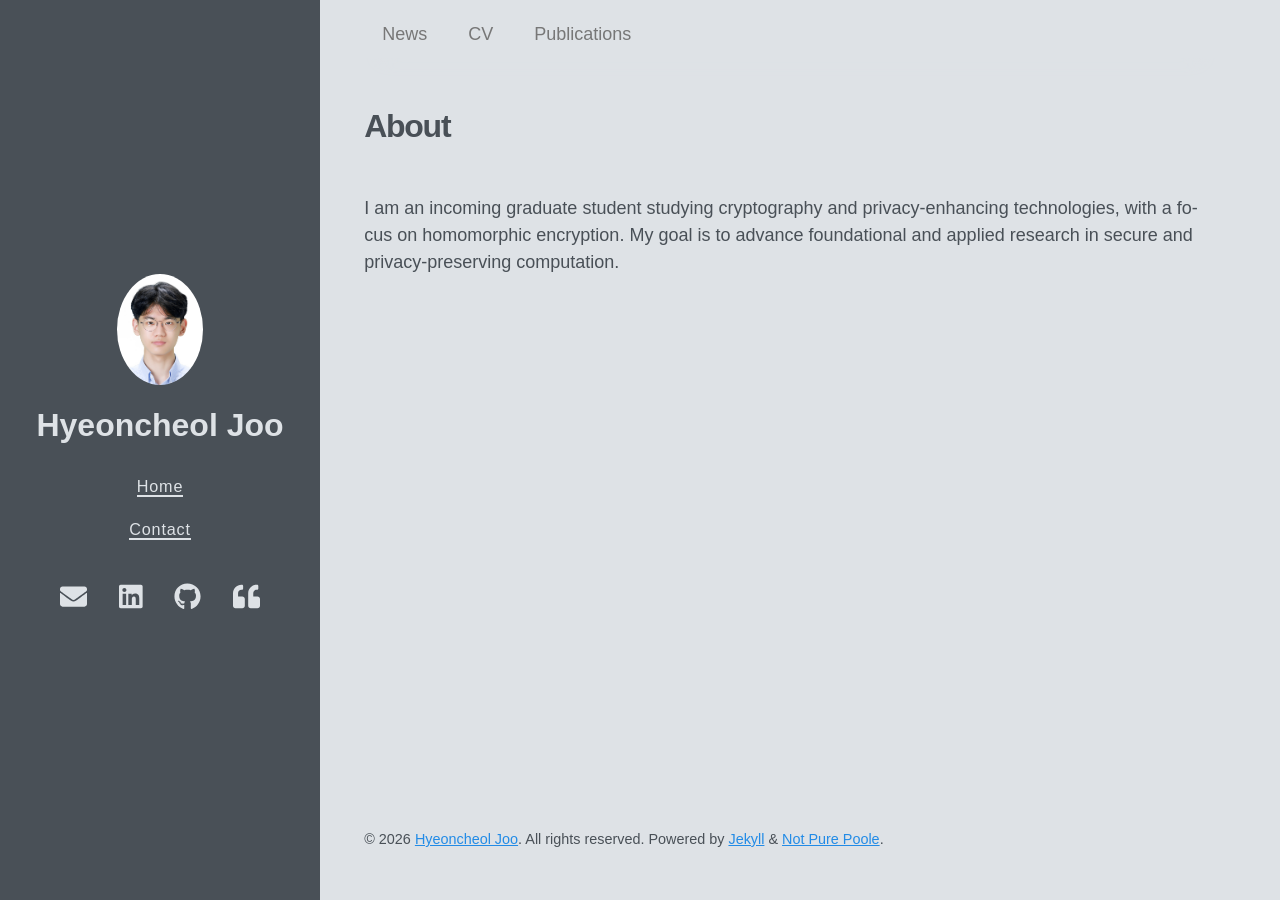
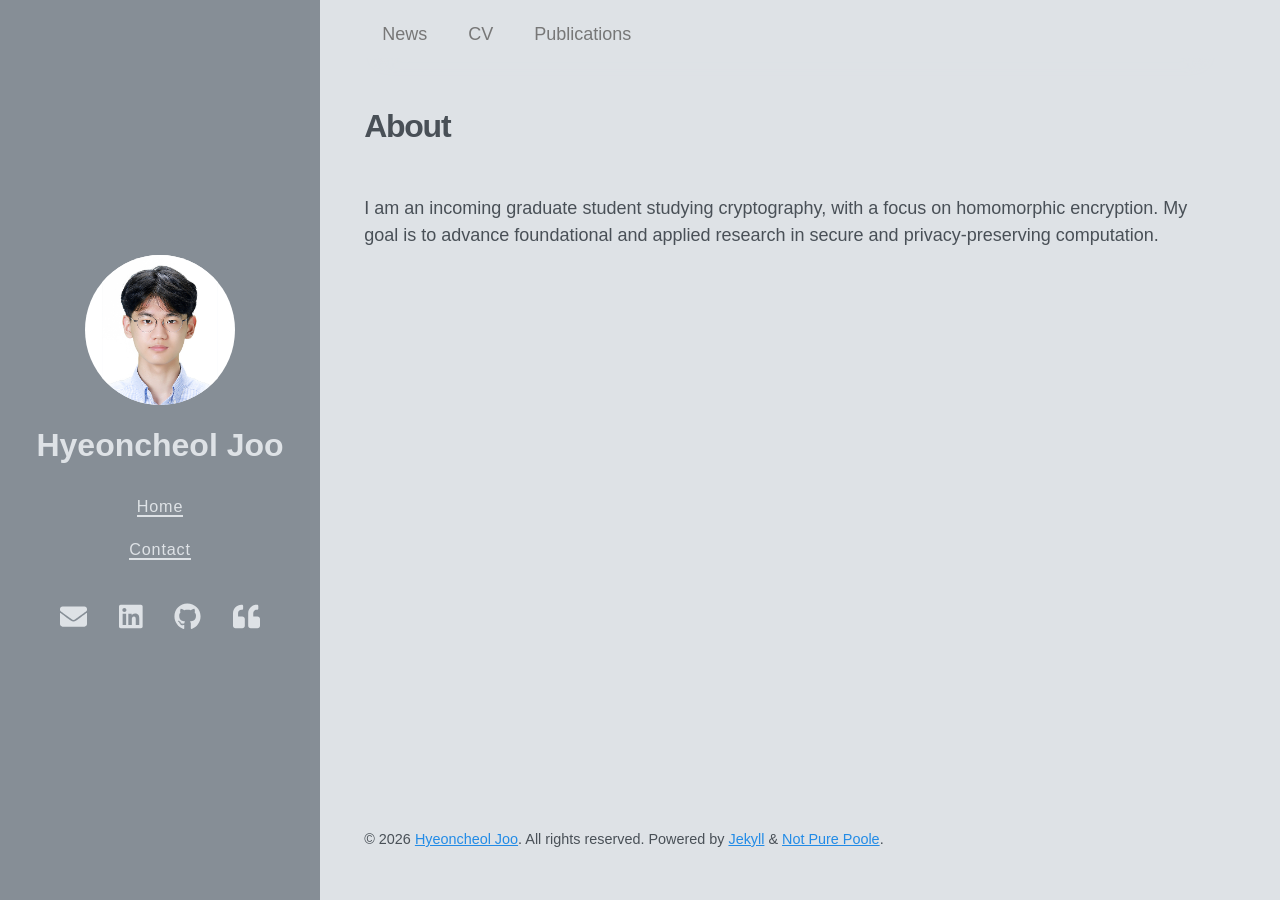
Before and after one commit to hyeoncheol-joo/hyeoncheol-joo.github.io, a Jekyll site: the page built from index.markdown, in a window 1280 px wide. Built offline with Jekyll 4.4.1, drawn with Linux system fonts in a browser that asks for light colours; nearby versions of some CDN libraries; the list of posts is cut into pages by our own code.

Commit message:
minor revision

```diff
--- a/_config.yml
+++ b/_config.yml
@@ -6,7 +6,7 @@ avatar: /avatar.jpeg
 paginate: 5
 permalink: pretty
 # cover_image: /bg.jpeg
-cover_bg_color: "#495057"
+cover_bg_color: "#868e96"
 cover_color: "#dee2e6"
 
 # Gems
@@ -58,4 +58,4 @@ sass:
 author:
   name: Hyeoncheol Joo
   url: https://github.com/hyeoncheol-joo/
-  email: wnguscjf01@gmail.com
+  email: wnguscjf01@snu.ac.kr
--- a/_sass/_sidebar.scss
+++ b/_sass/_sidebar.scss
@@ -14,12 +14,14 @@
 }
 
 .avatar-image {
-  width: 30%;
-  height: auto;
+  width: 150px;
+  height: 150px;
   border-radius: 50%;
   display: block;
   margin-right: auto;
   margin-left: auto;
+  object-fit: contain;
+  background-color: white;
 }
 
 .masthead-title {
@@ -85,6 +87,7 @@
 
 @media (max-width: $md-width) {
   .avatar-image {
-    width: 15%;
+    width: 80px;
+    height: 80px;
   }
 }
--- a/index.markdown
+++ b/index.markdown
@@ -3,4 +3,4 @@ layout: home
 ---
 
 <h1>About</h1><hr>
-I am an incoming graduate student studying cryptography and privacy-enhancing technologies, with a focus on homomorphic encryption. My goal is to advance foundational and applied research in secure and privacy-preserving computation.
+I am an incoming graduate student studying cryptography, with a focus on homomorphic encryption. My goal is to advance foundational and applied research in secure and privacy-preserving computation.
```
Also changed, not shown: _posts/2026-02-07-cv.md (renamed from _posts/2026-01-21-cv.md, +2 -2 lines), contact.md (+1 -1 lines).
